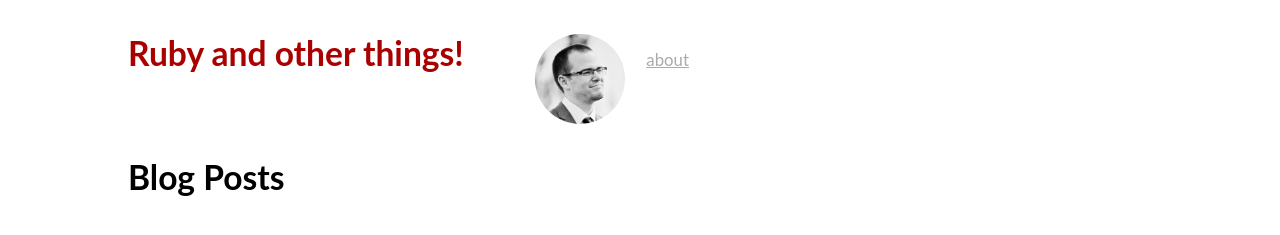
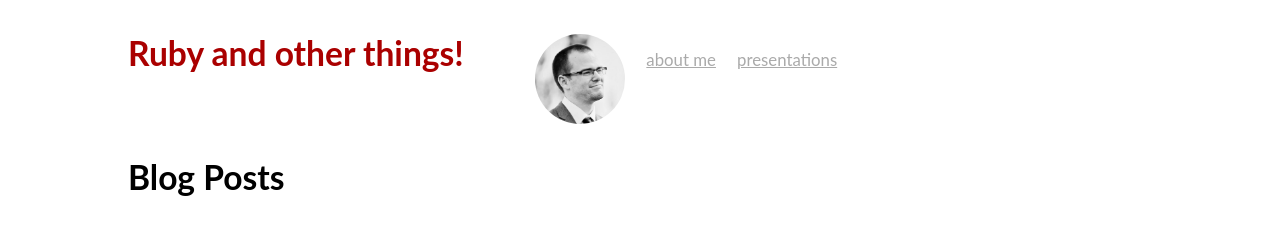
Before and after one commit to Nitrodist/markcampbell.me, a Jekyll site: the page built from index.html, in a window 1280 px wide. Shown: the top 235 px of the page. Built offline with Jekyll 4.4.1, drawn with Linux system fonts in a browser that asks for light colours.

Commit message:
Add link to 'Presentations'

```diff
--- a/_layouts/default.html
+++ b/_layouts/default.html
@@ -19,7 +19,8 @@
 
       <h1 class="title"><a href="/">{{ site.name }}</a></h1>
       <a href="/"><div class="circular headshot"></div></a>
-      <a class="extra" href="/about.html">about</a>
+      <a class="extra" href="/about.html">about me</a>
+      <a class="extra" href="https://github.com/Nitrodist/presentations">presentations</a>
 
           {{ content }}
 
```
